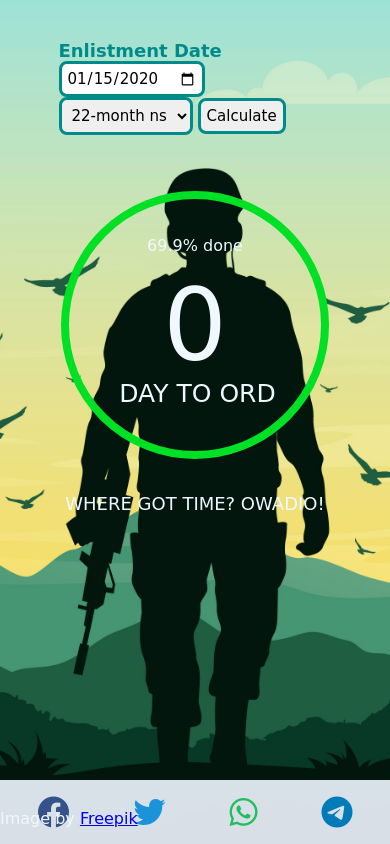
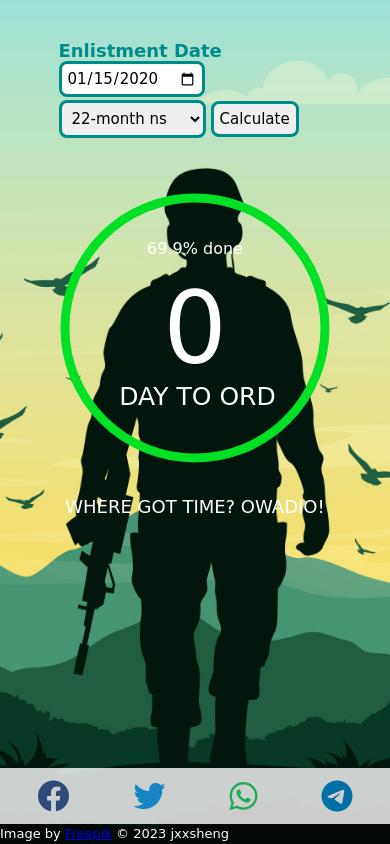
Before and after one commit to jxxsheng/owadio, a plain HTML site: page index.html in a window 390 px wide. Both pictures are taken after typing "2020-01-15" into the empty fields and a click on the button "Calculate". Drawn offline with Linux system fonts and the light colour scheme.

Commit message:
Add files via upload

```diff
--- a/index.html
+++ b/index.html
@@ -3,8 +3,12 @@
 <head>
     <meta charset="UTF-8">
     <meta http-equiv="X-UA-Compatible" content="IE=edge">
-    <meta name="viewport" content="width=v, initial-scale=1.0">
+    <meta name="viewport" content="width=device-width, initial-scale=1.0">
+    <meta name="keywords" content="owadio, ord, nsf, enlistment, ordcounter">
+    <meta name="description" content="The perfect site for NSF and Pre-Enlistees to countdown the number of days to ORD and Enlistment.">
     <title>owadio</title>
+    <link rel="icon" type="image/x-icon" href="/images/favicon.svg">
+
     <link rel="stylesheet" href="style.css">
     <link rel="stylesheet" href="https://cdnjs.cloudflare.com/ajax/libs/font-awesome/6.4.0/css/all.min.css">
 </head>
@@ -49,7 +53,7 @@
     <script src="share.js"></script>
 
     <div class="footer">
-      <p>Image by <a target="_blank" href="https://www.freepik.com/free-vector/war-hand-drawn-soldier-background_27518506.htm#query=military&position=9&from_view=search&track=sph">Freepik</a></p>
+      <p>Image by <a target="_blank" href="https://www.freepik.com/free-vector/war-hand-drawn-soldier-background_27518506.htm#query=military&position=9&from_view=search&track=sph">Freepik</a> &copy 2023 jxxsheng</p>
     </div>
 
 </body>
--- a/script.js
+++ b/script.js
@@ -65,8 +65,6 @@ function calculateDays()
             counter += 0.1;
          }
       }, );
-
-      document.getElementById("percentage").innerHTML = 100 + "% done";
       document.getElementById("output").innerHTML = "0";
       document.getElementById("text").innerHTML = "DAY TO ORD"
       document.getElementById("quote").innerHTML = "WHERE GOT TIME? OWADIO!";
@@ -91,16 +89,15 @@ function calculateDays()
    }
    else {
       setInterval(() => {
-         if(counter > daysPercentage) {
+         if(counterFloat > daysPercentage) {
             clearInterval();
          }
          else {
+            document.getElementById("percentage").innerHTML = counterFloat + "% done" ;
+            counter += 0.1;
             counterFloat = Math.round((counter) * 10) / 10;
-            counter += 0.1;
-            document.getElementById("percentage").innerHTML = counterFloat + "% done" ;
          }
       }, );
-      console.log(daysPercentage);
       document.getElementById("output").innerHTML = days;
       if (days == 1) {
          document.getElementById("text").innerHTML = "DAY TO ORD"
@@ -150,7 +147,7 @@ function calculateDays()
 "Hurry up send arms! Where my armskote helper?",
 "No excuse for you, don't tell me your sad story, you want you go talk to jesus",
 "Where is my COS? Area cleaning done?",
-"EHH RECROOT! FINGER OFF THE TRIGGER!",
+"Anything... but Infantry",
 "Sergeant major, We have cleared away the GS table as requested by you. Can go canteen now?",
 "Don't make your problem my problem",
 "I love dinner, especially the ones on Friday"
--- a/share.js
+++ b/share.js
@@ -12,19 +12,19 @@ function share() {
   let postTitle;
 
   if (days <= 0){
-    postTitle = encodeURI("WHERE GOT TIME? OWADIO!\n\nCount your days now: \n");
+    postTitle = encodeURI(" WHERE GOT TIME? OWADIO!\n Count your days now!\n");
   }
   else if (days == 1){
-    postTitle = encodeURI("1 MORE DAY TO ORD!\n\nCount your days now: \n")
+    postTitle = encodeURI(" 1 MORE DAY TO ORD!\n Count your days now!\n")
   }
   else if ((days - a) > 1){
-    postTitle = encodeURI((days - a) + " more days to Enlistment!\n\nCount your days now: \n");
+    postTitle = encodeURI(" " + (days - a) + " more days to Enlistment!\n Count your days now!\n");
   }
   else if ((days - a) == 1){
-    postTitle = encodeURI((days - a) + " more day to Enlistment!\n\nCount your days now: \n");
+    postTitle = encodeURI(" " + (days - a) + " more day to Enlistment!\n Count your days now!\n");
   }
   else {
-    postTitle = encodeURI(days + " Days to ORD!\n\nCount your days now: \n");
+    postTitle = encodeURI(" " + days + " Days to ORD!\n Count your days now!\n");
   }
 
   facebook.setAttribute(
@@ -44,7 +44,7 @@ function share() {
 
   telegram.setAttribute(
     "href",
-    `https://t.me/share/url?url=${postUrl}&text=${postTitle}`
+    `https://t.me/share/url?text=${postTitle}&url=${postUrl}`
   );
 }
 share();
--- a/style.css
+++ b/style.css
@@ -3,7 +3,7 @@
 }
 
 body {
-  background: url(military.jpg) no-repeat;
+  background: url(/images/military.jpg) no-repeat;
   background-size: cover;
   background-position: center;
   height: 100vh;
@@ -38,7 +38,9 @@ input[type="date"] {
 
 select[id="month"] {
   font-size: 15px;
+  margin-top: 3px;
   padding: 6px;
+  padding-right: 19px;
   border: 3px;
   border-style: solid;
   border-color: darkcyan;
@@ -47,6 +49,7 @@ select[id="month"] {
 
 button{
   font-size: 15px;
+  margin-top: 3px;
   padding: 6px;
   border: 3px;
   border-style: solid;
@@ -58,7 +61,7 @@ button{
 
 button:hover {
   background-color: darkcyan;
-  color: aliceblue;
+  color: white;
 }
 
 .progress {
@@ -69,13 +72,13 @@ button:hover {
 }
 
 #percentage {
-  color: aliceblue;
+  color: white;
   position: absolute;
   top: 15%;
 }
 
 #output {
-  color: aliceblue;
+  color: white;
   font-size: 100px;
   display: flex;
   align-items: center;
@@ -85,7 +88,7 @@ button:hover {
 }
 
 #text {
-  color: aliceblue;
+  color: white;
   position: absolute;
   padding-left: 5px;
   bottom: 14%;
@@ -94,7 +97,7 @@ button:hover {
 }
 
 #quote {
-  color: aliceblue;
+  color: white;
   font-size: 18px;
   display: flex;
   align-items: center;
@@ -116,13 +119,13 @@ button:hover {
 }
 
 .inner {
-  stroke-width: 5;
+  stroke-width: 6;
   stroke: lightgrey;
   fill: none;
 }
 
 .outer {
-  stroke-width: 8;
+  stroke-width: 9;
   stroke-linecap: round;
   fill: none;
   transform: rotate(270deg);
@@ -141,14 +144,13 @@ button:hover {
 
 .footer {
   position: fixed;
-  left: 0;
-  bottom: 0;
-  color: aliceblue;
-  text-align: left;
+  font-size: 13px;
+  bottom: -10px;
+  color: white;
 }
 
 .share-btn {
-  background: aliceblue;
+  background: white;
   display: flex;
   flex-direction: column;
   opacity: 0.9;
@@ -196,11 +198,12 @@ button:hover {
     transform: unset;
     top: unset;
     left: 0;
-    bottom: 0;
+    bottom: 20px;
     width: 100%;
     flex-direction: row;
-    padding: 16px 0;
+    padding: 12px 0;
     justify-content: center;
+    opacity: 0.8;
   }
 
   .share-btn a {
```
Also changed, not shown: images/favicon.svg (added), images/military.jpg (added).
